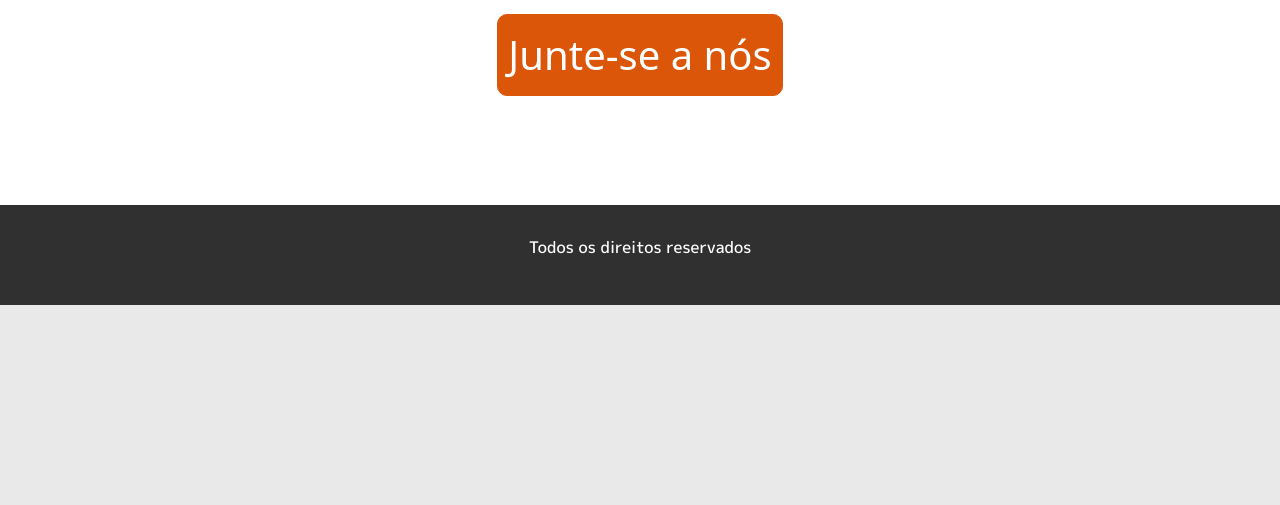
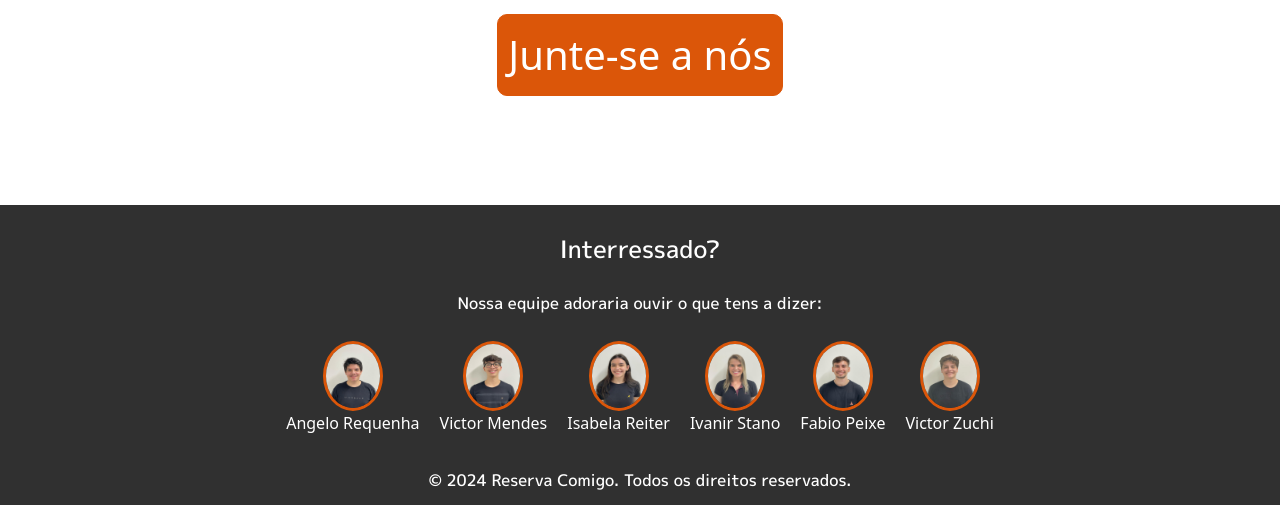
Before and after one commit to Angelo-Requenha/reserva-comigo, a Django app: page / in a window 1280 px wide. Shown: the part 2842-3347 px from the top of the page. Before the commit the page ends 3147 px from the top, so only its background shows below. Run offline with Django 5.2, Linux system fonts and the light colour scheme.

Commit message:
hover na pagina convidativa

```diff
--- a/main/static/css/pagina_convidativa.css
+++ b/main/static/css/pagina_convidativa.css
@@ -227,9 +227,44 @@ footer {
   margin: auto;
   background-color: #303030;
   width: 100%;
-  height: 100px;
+  height: 300px;
   color: #ffffff;
   text-align: center;
+  padding: 20px;
+  flex-direction: column;
+}
+
+.team-icons {
+  display: flex;
+  justify-content: center;
+  gap: 20px;
+  text-decoration: none;
+}
+
+.team-icons a {
+  position: relative;
+  text-decoration: none !important;
+}
+
+.team-icons img {
+  width: 60px; /* Ajuste o tamanho conforme necessário */
+  height: 70px;
+  border-radius: 50%; /* Para tornar a imagem circular, ajuste conforme necessário */
+  border: 3px solid #db5609;
+  transition: transform 0.3s, border 0.3s;
+  text-decoration: none;
+}
+
+.team-icons a:hover img {
+  transform: scale(1.2); /* Aumenta a imagem em 20% no hover, ajuste conforme necessário */
+  border: 3px solid rgb(40, 237, 60); /* Cor e largura da borda no hover, ajuste conforme necessário */
+}
+
+.team-icons span {
+  color: #ffffff;
+  margin-top: 5px; /* Espaço abaixo do nome */
+  text-underline-position: unset;
+  text-decoration: none !important; /* Remover o efeito de link */
 }
 
 .animacao {
--- a/main/templates/main/base_cliente.html
+++ b/main/templates/main/base_cliente.html
@@ -7,6 +7,7 @@
     <meta name="viewport" content="width=device-width, initial-scale=1.0" />
     <link rel="stylesheet" href="{% static 'css/style-novo.css' %}" />
     <link rel="stylesheet" href="{% static 'css/usermenu.css' %}" />
+    <link rel="stylesheet" href="{% static 'css/feed.css' %}"/>
     <link rel="shortcut icon" href="img/favicon.ico" type="image/x-icon" />
     <link
       href="https://cdn.jsdelivr.net/npm/bootstrap@5.3.2/dist/css/bootstrap.min.css"
@@ -91,4 +92,5 @@
       crossorigin="anonymous"
     ></script>
   </body>
+
 </html>
--- a/reserva_app/templates/pages/pagina_convidativa.html
+++ b/reserva_app/templates/pages/pagina_convidativa.html
@@ -175,9 +175,39 @@
 
     <footer>
       <div class="footer">
-        <p>Todos os direitos reservados</p>
+        <h4>Interressado?</h4>
+        <p>Nossa equipe adoraria ouvir o que tens a dizer:</p>
+        <div class="team-icons">
+          <a href="https://linktr.ee/qr/085307c3-2b49-44f0-a07c-ddf184e329e4?utm_source=qr_code" target="_blank">
+            <img src="{% static 'images/foto_angelo.jpg' %}" alt="Angelo Requenha">
+            <span>Angelo Requenha</span>
+          </a>
+          <a href="https://linktr.ee/qr/18d1239c-c2d7-4eb8-b38e-16545f3ab82c?utm_source=qr_code" target="_blank">
+            <img src="{% static 'images/foto_mendes.jpg' %}" alt="Victor Mendes">
+            <span>Victor Mendes</span>
+          </a>
+          <a href="https://www.linkedin.com/in/isabela-caroline-reiter?fromQR=1" target="_blank">
+            <img src="{% static 'images/foto_isa.jpg' %}" alt="Isabela Reiter">
+            <span>Isabela Reiter</span>
+          </a>
+          <a href="https://linktr.ee/qr/76f77ba9-fcf9-4d1a-b87b-d82cc2a227ec?utm_source=qr_code" target="_blank">
+            <img src="{% static 'images/foto_ivanir.jpg' %}" alt="Ivanir Stano">
+            <span>Ivanir Stano</span>
+          </a>
+          <a href="https://linktr.ee/qr/4db0e89b-e4f5-46c3-9e8b-5d8401092d9f?utm_source=qr_code" target="_blank">
+            <img src="{% static 'images/foto_fabio.jpg' %}" alt="Fabio Peixe">
+            <span>Fabio Peixe</span>
+          </a>
+          <a href="https://linktr.ee/victorzuchi" target="_blank">
+            <img src="{% static 'images/foto_zuchi.jpg' %}" alt="Victor Zuchi">
+            <span>Victor Zuchi</span>
+          </a>
+        </div>
+        <br>
+        <p>© 2024 Reserva Comigo. Todos os direitos reservados.</p>
       </div>
     </footer>
+
     <script src="{% static 'js/animacao.js' %}"></script>
     <script>
       window.addEventListener('scroll', function(){
```
Also changed, not shown: cliente_app/templates/feed.html (+17 -6 lines), main/static/css/feed.css (added, +66 -0 lines), static/css/css/feed.css (deleted, +0 -131 lines), main/static/images/foto_angelo.jpg (added), main/static/images/foto_fabio.jpg (added), main/static/images/foto_isa.jpg (added), main/static/images/foto_ivanir.jpg (added), main/static/images/foto_mendes.jpg (added), main/static/images/foto_zuchi.jpg (added), media/foto_perfil/foto_artista.jpg (added).
